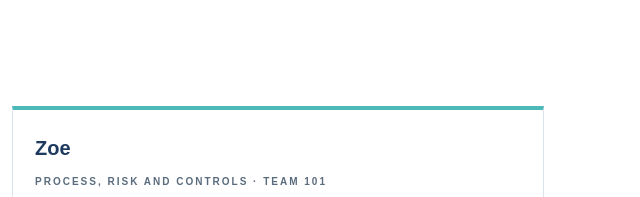
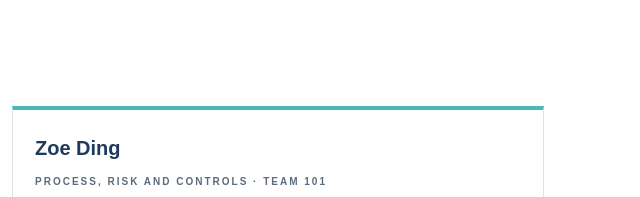
Before and after one commit to Business-Analyst-Services/Net-Watch, a plain HTML site: page docs/index.html in a window 1280 px wide. Shown: the part 3240-3437 px from the top of the page, 636-1276 px from the left. Drawn offline with Linux system fonts and the light colour scheme.

Commit message:
Landing: Zoe Ding's full name
Co-Authored-By: Claude Opus 5.5 <noreply@anthropic.com>
Claude-Session: https://claude.ai/code/session_01UYXcVRfS2Z6zwmum3pCf2Y

```diff
--- a/docs/index.html
+++ b/docs/index.html
@@ -253,7 +253,7 @@ footer a{text-decoration:none;font-size:10px}
     </ul>
    </article>
    <article class="person">
-    <b>Zoe</b><small>Process, risk and controls · Team 101</small>
+    <b>Zoe Ding</b><small>Process, risk and controls · Team 101</small>
     <p class="one">Bridges business operations, process improvement and risk controls to turn complex challenges into practical AI solutions.</p>
     <p>Brings together Big Four consulting, banking and business ownership experience to turn complex operational challenges into practical, well-controlled AI solutions. With a background in process improvement, change management and IT risk, she bridges business needs with technology.</p>
     <p class="wb">What Zoe brings</p>
```
